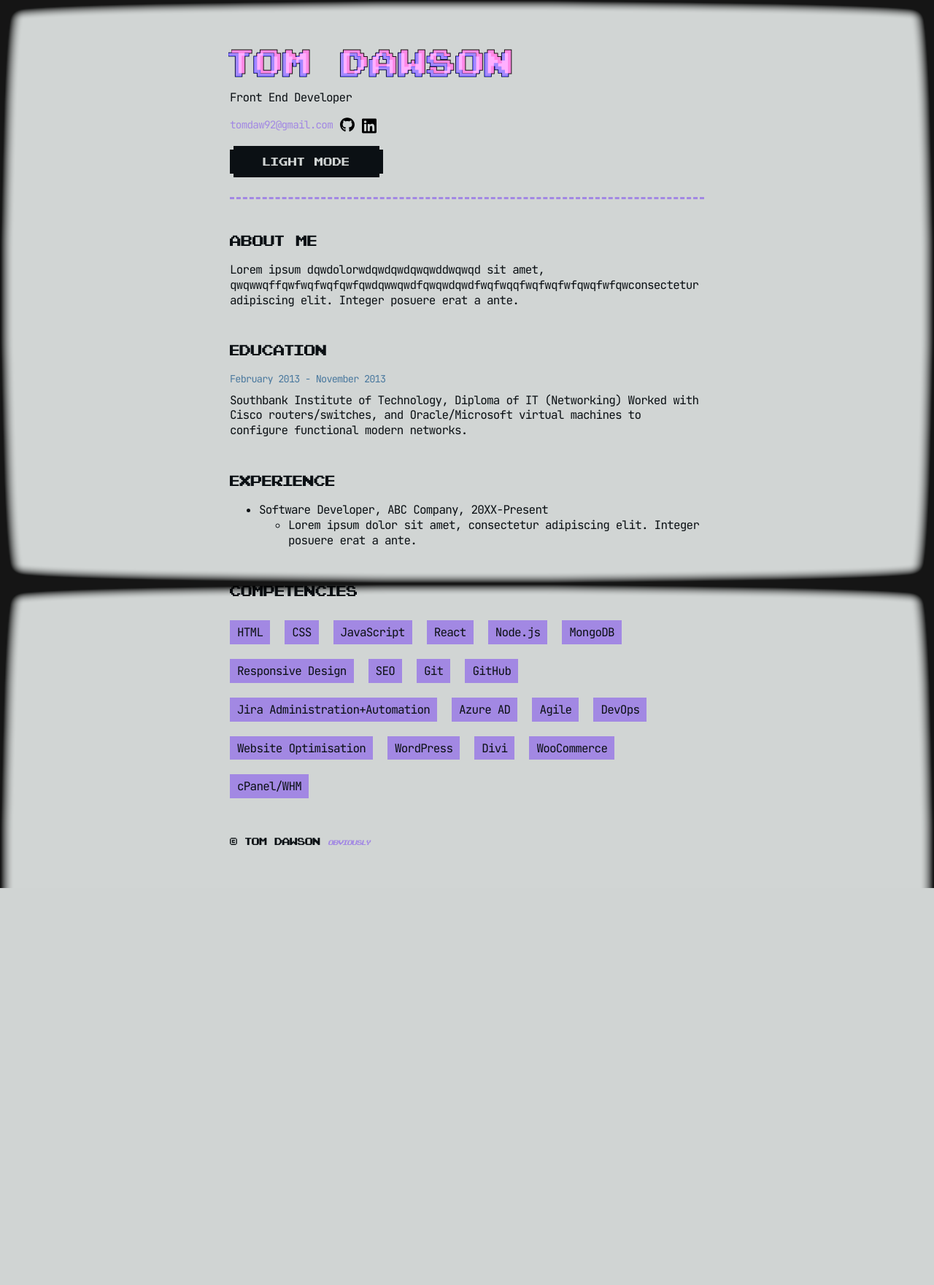
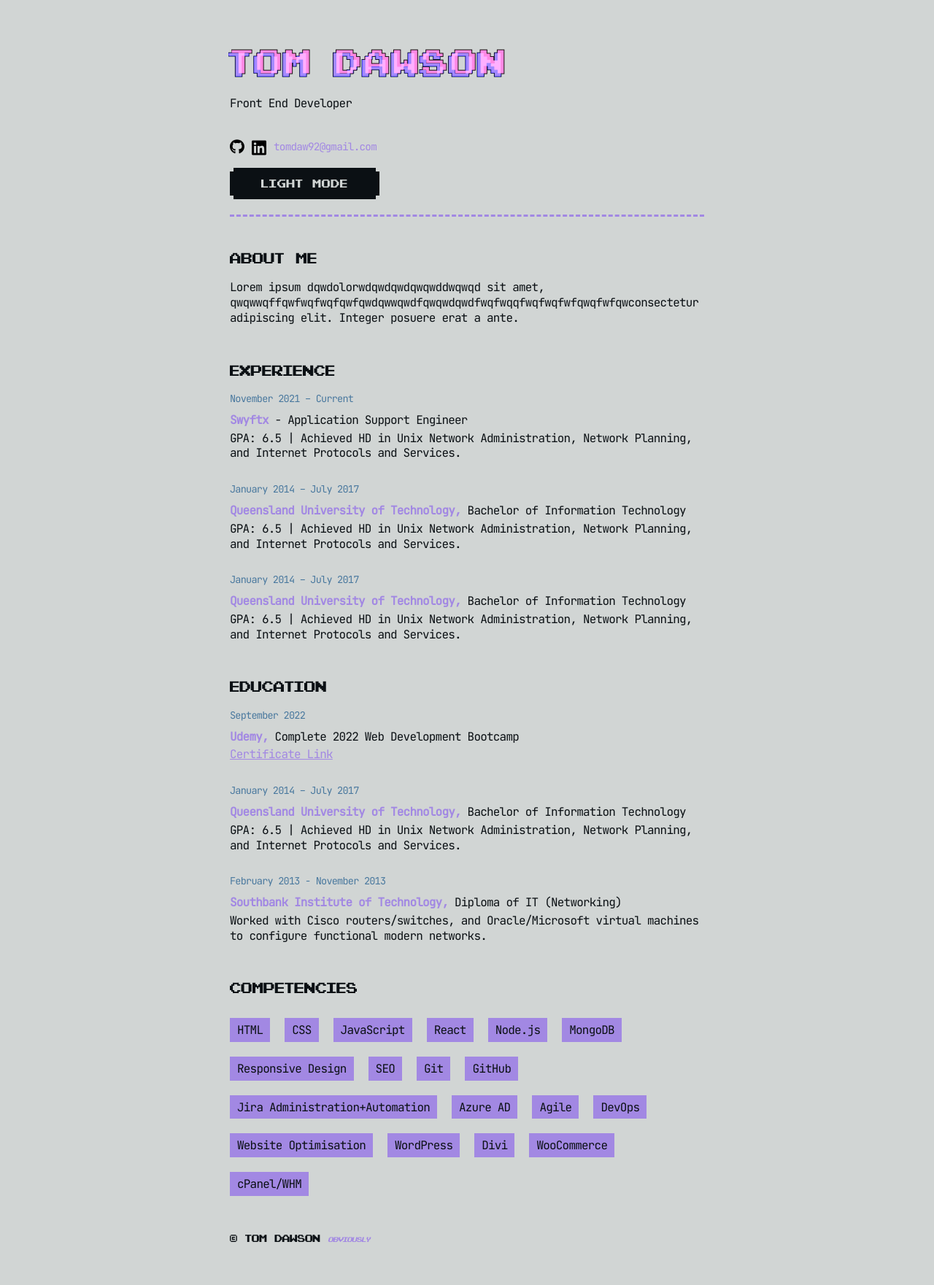
Before and after one commit to TomDawson/cv, a PHP site: page / in a window 1280 px wide. Shown: the whole page at 73% size. Before the commit the page ends 1217 px from the top, so only its background shows below. Run offline with PHP 8.4, Linux system fonts and the light colour scheme.

Commit message:
beginning to implement body copy

```diff
--- a/index.html
+++ b/index.html
@@ -13,7 +13,6 @@
   <link rel="stylesheet" href="./styles/animations.css"/>
   <!-- SEO -->
   <title>Tom Dawson | Front End Developer</title>
-  <!-- Update these towards launch -->
   <meta name="description" content="A description of the page">
   <meta name="theme-color" content="#00a1ff">
   <link rel="icon" sizes="48x48" href="images/icon.png">
@@ -64,13 +63,13 @@
       <nav>
         <ul>
           <li>
-            <a class="email-address" href="mailto:tomdaw92@gmail.com">tomdaw92@gmail.com</a>
-          </li>
-          <li>
             <a href="https://github.com/TomDawson" target="_blank"><img alt="GitHub" src="images/github.svg" class="social-icon"></img></a>
           </li>
           <li>
             <a href="https://www.linkedin.com/in/tom-dawson-094217101/" target="_blank"><img alt="LinkedIn" src="images/linkedin.svg" class="social-icon"></a>
+          </li>
+          <li>
+            <a class="email-address" href="mailto:tomdaw92@gmail.com">tomdaw92@gmail.com</a>
           </li>
         </ul>
         <div id="toggle-container">
@@ -91,30 +90,42 @@
         </p>
       </summary>
       <section class="sub-container">
-        <h2>Education</h2>
-          <p>
-            <span class="date">February 2013 - November 2013</span>
-            Southbank Institute of Technology, Diploma of IT (Networking)
-            Worked with Cisco routers/switches, and Oracle/Microsoft virtual machines to configure functional modern networks.
-          </p>
-        </ul>
+        <h3>Experience</h4>
+        <p>
+          <span class="date">November 2021 – Current</span>
+          <span class="list-title"><em>Swyftx</em> - Application Support Engineer</span>
+          GPA: 6.5 | Achieved HD in Unix Network Administration, Network Planning, and Internet Protocols and Services.
+        </p>
+        <p>
+          <span class="date">January 2014 – July 2017</span>
+          <span class="list-title"><em>Queensland University of Technology,</em> Bachelor of Information Technology</span>
+          GPA: 6.5 | Achieved HD in Unix Network Administration, Network Planning, and Internet Protocols and Services.
+        </p>
+        <p>
+          <span class="date">January 2014 – July 2017</span>
+          <span class="list-title"><em>Queensland University of Technology,</em> Bachelor of Information Technology</span>
+          GPA: 6.5 | Achieved HD in Unix Network Administration, Network Planning, and Internet Protocols and Services.
+        </p>
       </section>
       <section class="sub-container">
-        <h2>Experience</h2>
-        <ul>
-          <li>
-            Software Developer, ABC Company, 20XX-Present
-            <ul>
-              <li>
-                Lorem ipsum dolor sit amet, consectetur adipiscing elit.
-                Integer posuere erat a ante.
-              </li>
-            </ul>
-          </li>
-        </ul>
+        <h4>Education</h3>
+        <p>
+          <span class="date">September 2022</span>
+          <span class="list-title"><em>Udemy,</em> Complete 2022 Web Development Bootcamp</span><a target="_blank" href="https://www.udemy.com/certificate/UC-0914e4fc-0177-4a59-8f55-6ad1140581eb/">Certificate Link</a>
+        </p>
+        <p>
+          <span class="date">January 2014 – July 2017</span>
+          <span class="list-title"><em>Queensland University of Technology,</em> Bachelor of Information Technology</span>
+          GPA: 6.5 | Achieved HD in Unix Network Administration, Network Planning, and Internet Protocols and Services.
+        </p>
+        <p>
+          <span class="date">February 2013 - November 2013</span>
+          <span class="list-title"><em>Southbank Institute of Technology,</em> Diploma of IT (Networking)</span>
+          Worked with Cisco routers/switches, and Oracle/Microsoft virtual machines to configure functional modern networks.
+        </p>
       </section>
       <section class="sub-container">
-        <h2>Competencies</h2>
+        <h5>Competencies</h2>
         <ul class="flex-container">
           <li class="primary-skill">HTML</li>
           <li class="primary-skill">CSS</li>
--- a/styles/buttons.css
+++ b/styles/buttons.css
@@ -16,13 +16,12 @@ button,
 
 /* Pixel Button */
 .pixel-button {
-    position: relative;
     cursor: pointer;
-    display: inline-block;
-    padding: 7px 14px;
+    display: block;
+    padding: 7px 10px;
     margin-left: 5px; /* Offset box-shadow for alignment */
-    min-width: 200px;
-    max-width: 200px;
+    min-width: 195px;
+    max-width: 195px;
     color: var(--wrapper-background);
     background-color: var(--text-1);
     box-shadow:   -5px 0 0 0 var(--text-1),
@@ -36,11 +35,11 @@ button,
     top: 2px;
 }
 
-.pixel-button:hover,
-.pixel-button:focus {
-    background-color: var(--text-1);
-    box-shadow:   -5px 0 0 0 var(--text-1),
-                   5px 0 0 0 var(--text-1),
-                   0 -5px 0 0 var(--text-1),
-                   0 5px 0 0 var(--text-1);
+.pixel-button:hover {
+    color: var(--text-1);
+    background-color: var(--accent-1);
+    box-shadow:   -5px 0 0 0 var(--accent-1),
+                   5px 0 0 0 var(--accent-1),
+                   0 -5px 0 0 var(--accent-1),
+                   0 5px 0 0 var(--accent-1);
 }
--- a/styles/colour.css
+++ b/styles/colour.css
@@ -30,14 +30,14 @@ body {
     background-color: var(--wrapper-background);
 }
 
-#h1-dawson {
-    -webkit-text-stroke: 1px var(--text-1);
--webkit-text-fill-color: var(--accent-1);
-}
-
 #h1-tom {
     -webkit-text-stroke: 1px var(--text-1);
     -webkit-text-fill-color: var(--accent-2);
+}
+
+#h1-dawson {
+    -webkit-text-stroke: 1px var(--text-1);
+    -webkit-text-fill-color: var(--accent-1);
 }
 
 .primary-skill {
--- a/styles/structure.css
+++ b/styles/structure.css
@@ -21,7 +21,7 @@ body {
   transition: background 0.3s ease-in-out;
 }
 
-/* Override default <h> styles */
+/* Typography */
 
 h1, h2, h3, h4, h5, h6 {
   font-family: 'Pixel NES', sans-serif;
@@ -43,8 +43,43 @@ h1 {
   letter-spacing: 2px;
 }
 
+#h1-tom {
+  margin-right: -10px;
+}
+
+em {
+  font-weight: 600;
+  font-style: normal;
+  color: var(--accent-1);
+}
+
+.list-title {
+  display: block;
+  padding-bottom: 4px;
+  /* Underline Stuff
+  text-decoration: underline;
+  text-decoration-style: dashed;
+  text-decoration-thickness: 2px;
+  text-underline-offset: 4px;
+  text-decoration-color: var(--accent-1);
+  */
+}
+
+.date {
+  display: block;
+  padding-bottom: 10px;
+  font-size: 0.85em;
+  font-style:normal;
+}
+
+/* Page Structure */
+
+p:not(:last-child) {
+  padding-bottom:14px;
+}
+
 #crt {
-  background-image: url('../images/crt.png');
+  /*background-image: url('../images/crt.png');*/
   background-repeat: no-repeat;
   background-size: 100% 100%;
   background-attachment: fixed;
@@ -65,6 +100,11 @@ h1 {
   position: relative;
   z-index: 2;
 }
+
+.container > * + * {
+  margin-block-start: 1.5rem;
+}
+
 
 .sub-container {
   padding: 0px 0px 10px 0px;
@@ -97,7 +137,7 @@ hr {
   width: 100%;*/
   height: 2px;
   margin: auto;
-  margin: 30px 0px 10px 0px;
+  margin: 45px 0px 10px 0px;
   padding:0px 15px 0px 15px;
   border: none;
   border-bottom: dashed 3px var(--accent-1);
@@ -165,10 +205,3 @@ footer.container {
 ::-webkit-scrollbar-thumb {
   border-radius: 0px;
 }
-
-span.date {
-  display: block;
-  padding-bottom: 10px;
-  font-size: 0.85em;
-  font-style:normal;
-}
```
